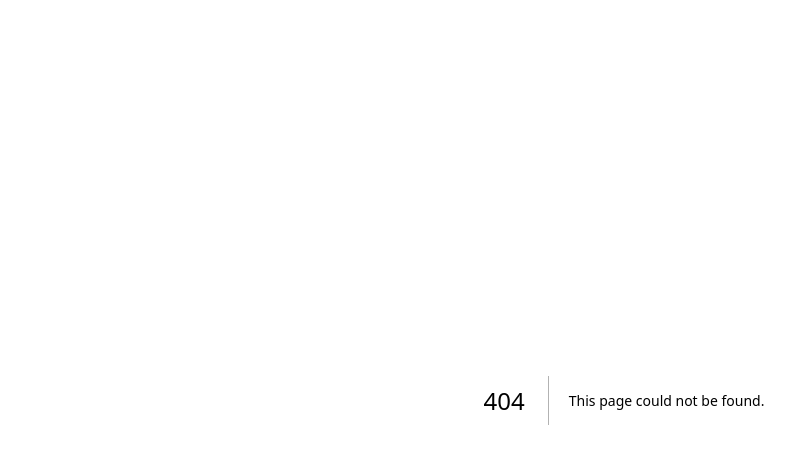
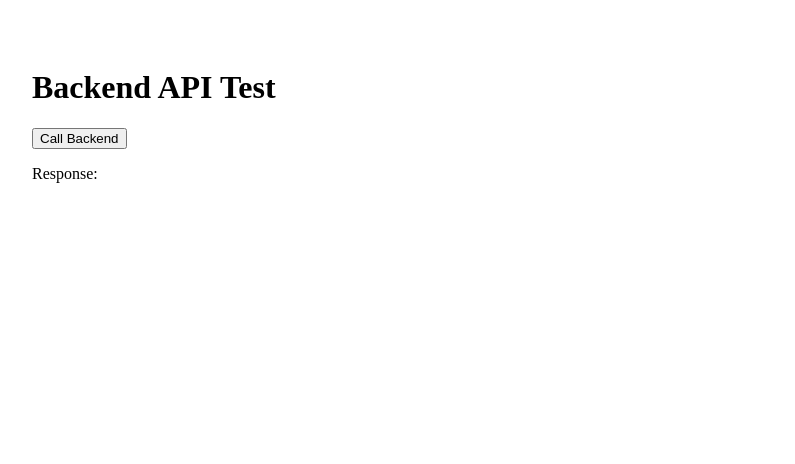
Before and after one commit to lohithsivakumar-wq/diy-trip-planner, a Next.js app in the folder frontend/: page /api-test in a window 1280 px wide. Before the commit this address had no page. Shown: the top 464 px of the page, without its empty margins (16-811 px from the left). Built offline with nearby package versions, Linux system fonts and the light colour scheme.

Commit message:
Create api-test.js

```diff
--- /dev/null
+++ b/frontend/pages/api-test.js
@@ -0,0 +1,23 @@
+import { useState } from "react";
+
+export default function ApiTest() {
+  const [response, setResponse] = useState("");
+
+  const callApi = async () => {
+    try {
+      const res = await fetch("https://diy-trip-planner-474540318794.europe-west1.run.app");
+      const data = await res.text();
+      setResponse(data);
+    } catch (error) {
+      setResponse("Error: " + error.message);
+    }
+  };
+
+  return (
+    <div style={{ padding: 40 }}>
+      <h1>Backend API Test</h1>
+      <button onClick={callApi}>Call Backend</button>
+      <p>Response: {response}</p>
+    </div>
+  );
+}
```
